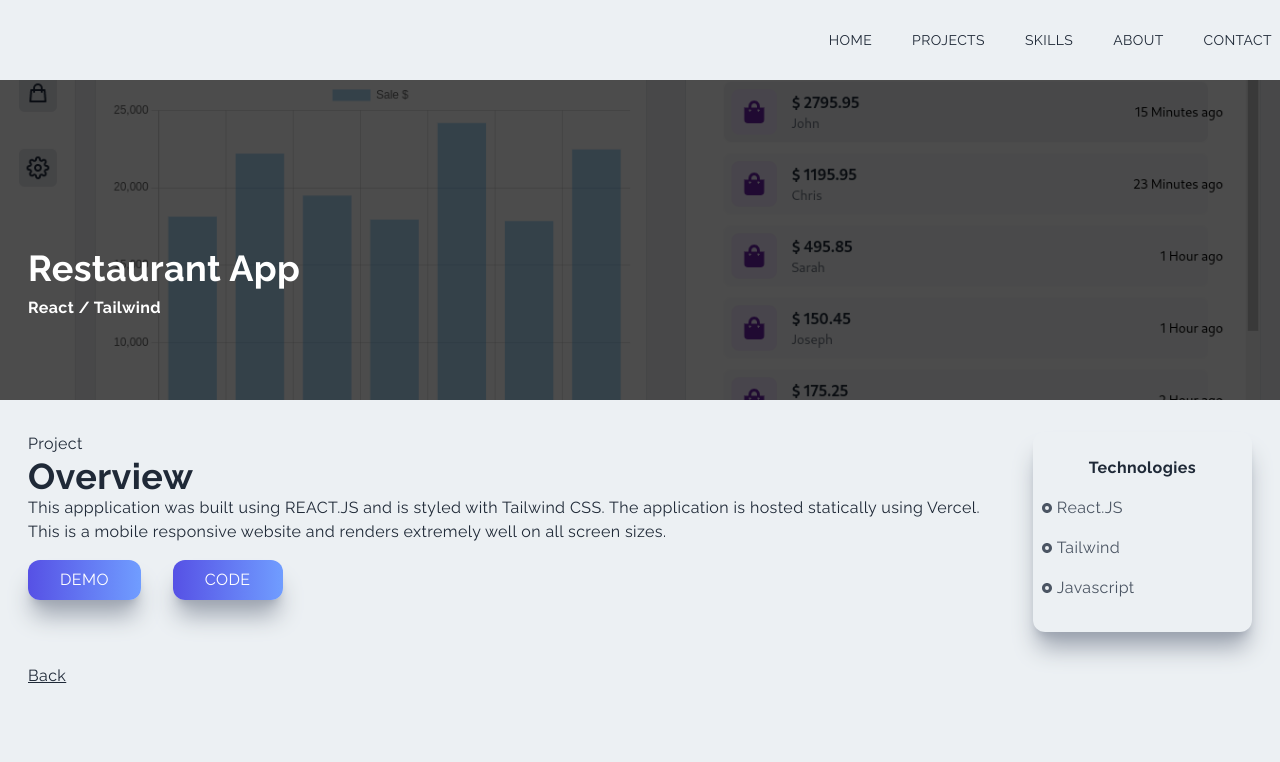
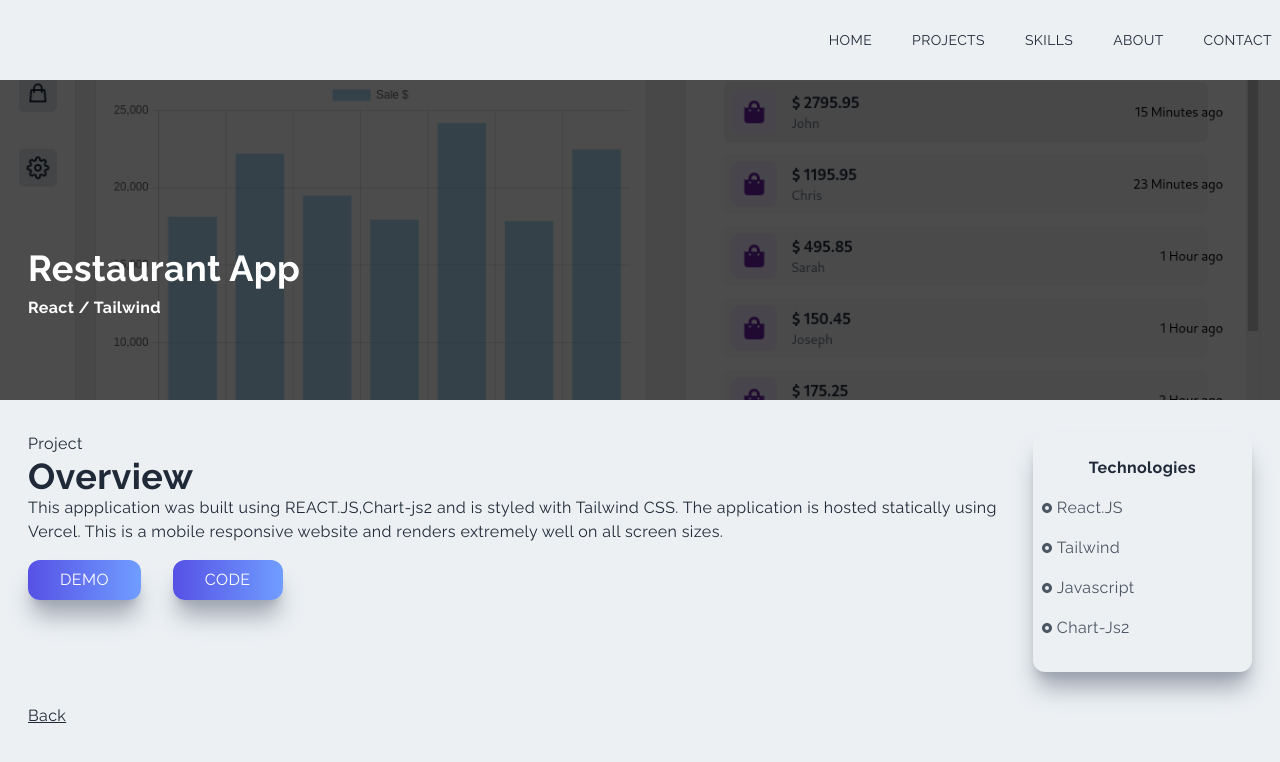
Before and after one commit to Weten-Ogen/portfolio-marcuoware, a Next.js app: page /dashboard in a window 1280 px wide. Shown: the top 762 px of the page. Built offline with nearby package versions, Linux system fonts and the light colour scheme.

Commit message:
added the chart-Js2

```diff
--- a/pages/dashboard.jsx
+++ b/pages/dashboard.jsx
@@ -27,7 +27,7 @@
           <p>Project</p>
           <h2>Overview</h2>
           <p>
-            This appplication was built using REACT.JS and is styled with
+            This appplication was built using REACT.JS,Chart-js2 and is styled with
             Tailwind CSS. The application is hosted statically using Vercel.
             This is a mobile responsive website and renders extremely well on all screen sizes.
 
@@ -60,6 +60,11 @@
               <p className='text-gray-600 py-2 flex items-center'>
                 <RiRadioButtonFill className='pr-1' /> Javascript
               </p>
+              <p className='text-gray-600 py-2 flex items-center'>
+                <RiRadioButtonFill className='pr-1' />
+                Chart-Js2
+              </p>
+
             </div>
           </div>
         </div>
```
